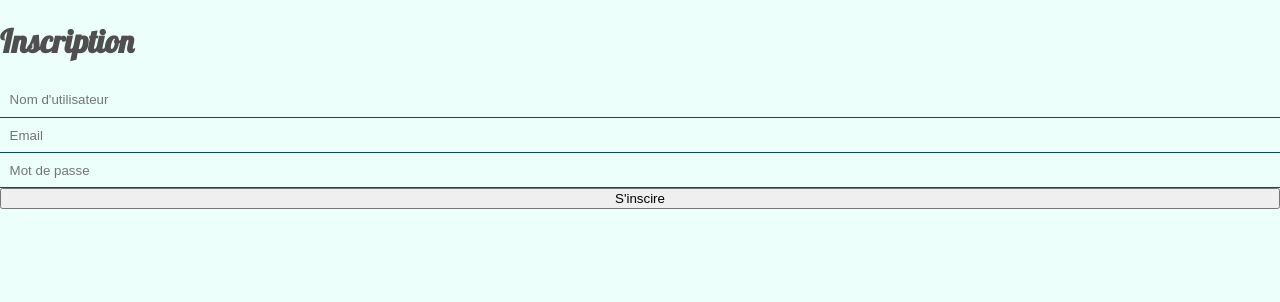
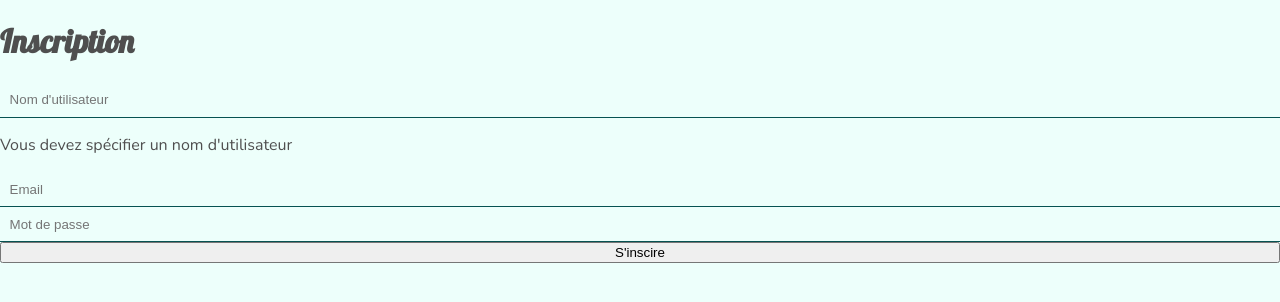
Before and after one commit to Djeg/formation-react, a React (Create React App) app: page /inscription in a window 1280 px wide. Shown: the top 302 px of the page. Built offline with nearby package versions, Linux system fonts and the light colour scheme.

Commit message:
Ajout d'un useEffect ;

```diff
--- a/src/subscription/Subscription.tsx
+++ b/src/subscription/Subscription.tsx
@@ -1,15 +1,38 @@
 import * as UI from '../shared/ui'
-import { useState } from 'react'
+import { useState, useEffect } from 'react'
 import { createUserWithEmailAndPassword, updateProfile } from 'firebase/auth'
 import { auth } from '../util/firebase'
 import { useNavigate } from 'react-router-dom'
 
 export default function Subscription() {
   const [username, setUsername] = useState<string>('')
+  const [usernameError, setUsernameError] = useState<string>('')
   const [password, setPassword] = useState<string>('')
   const [email, setEmail] = useState<string>('')
   // Importe la navigation
   const navigate = useNavigate()
+
+  useEffect(() => {
+    if (!username) {
+      setUsernameError("Vous devez spécifier un nom d'utilisateur")
+
+      return
+    }
+
+    if (username.length < 3) {
+      setUsernameError('Votre username doit être de 3 caractère minimum')
+
+      return
+    }
+
+    if (username.length > 25) {
+      setUsernameError('Votre username est trop long :/')
+
+      return
+    }
+
+    setUsernameError('')
+  }, [username])
 
   const onChange =
     (setter: (v: string) => void) =>
@@ -50,6 +73,7 @@ export default function Subscription() {
           value={username}
         />
       </UI.InputContainer>
+      <p>{usernameError}</p>
       <UI.InputContainer>
         <UI.Input
           name="email"
```
